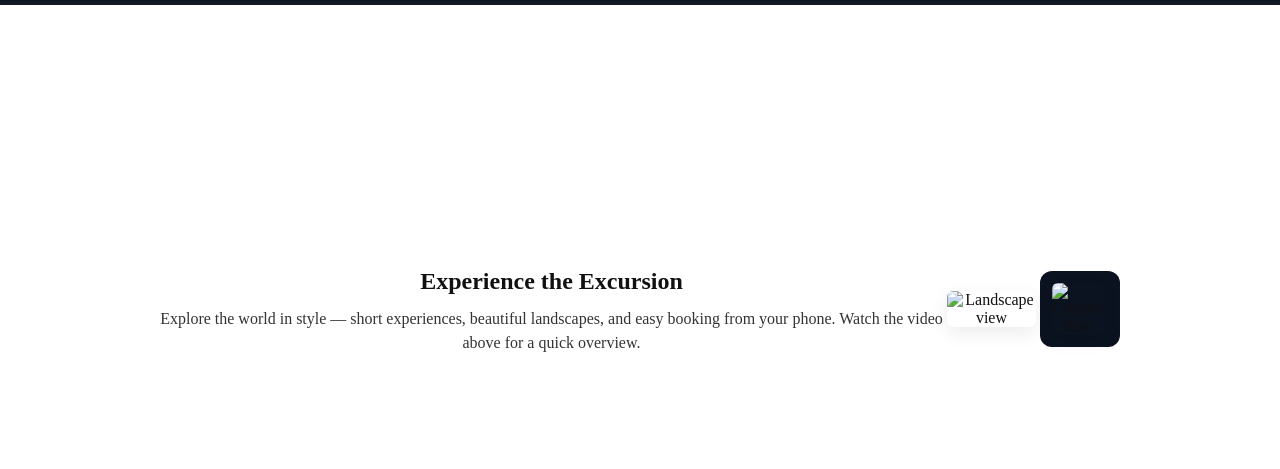
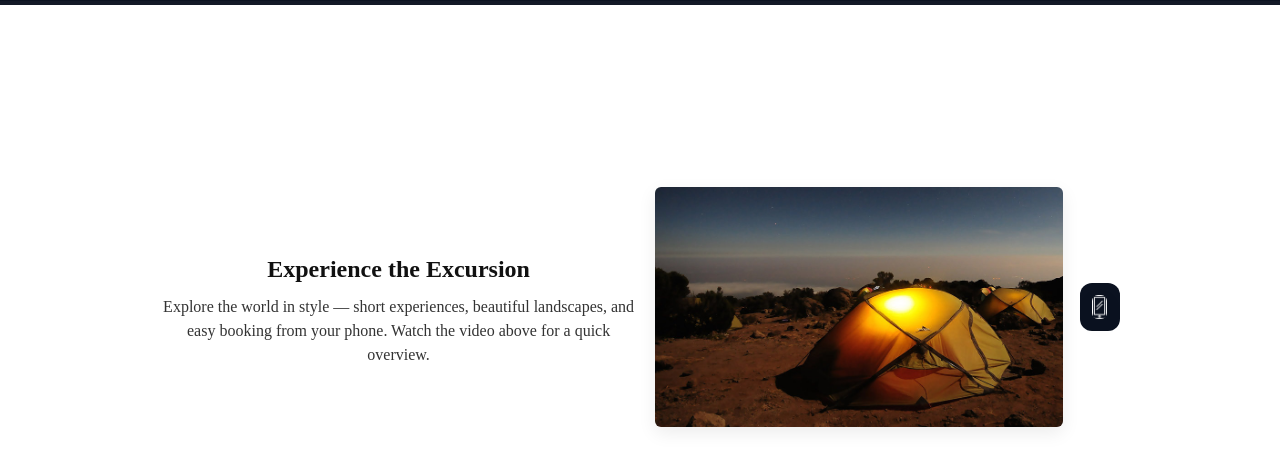
Before and after one commit to moathsalman4/excursion, a plain HTML site: page index.html in a window 1280 px wide. Shown: the part 73-542 px from the top of the page. Drawn offline with Linux system fonts and the light colour scheme.

Commit message:
Fix paths for images and video

```diff
--- a/index.html
+++ b/index.html
@@ -29,8 +29,8 @@
 
       <!-- Responsive video -->
       <div class="video-wrapper">
-        <video controls playsinline preload="metadata" poster="resources/images/landscape.jpg">
-          <source src="resources/videos/stock-video.mp4" type="video/mp4" />
+        <video controls playsinline preload="metadata" poster="resources/images/camp.jpg">
+          <source src="resources/videos/excursion.mp4" type="video/mp4" />
           Your browser does not support the video tag.
         </video>
       </div>
@@ -46,13 +46,13 @@
 
       <!-- Centered landscape image -->
       <p class="center-image">
-        <img src="resources/images/landscape.jpg" alt="Landscape view" />
+        <img src="resources/images/camp.jpg" alt="Landscape view" />
       </p>
 
       <!-- Cellphone icon with dark background -->
       <p class="center-image">
         <span class="icon-bg" aria-hidden="true">
-          <img src="resources/images/cellphone.png" alt="Cellphone icon" />
+          <img src="resources/images/phone.png" alt="Cellphone icon" />
         </span>
       </p>
 
```
